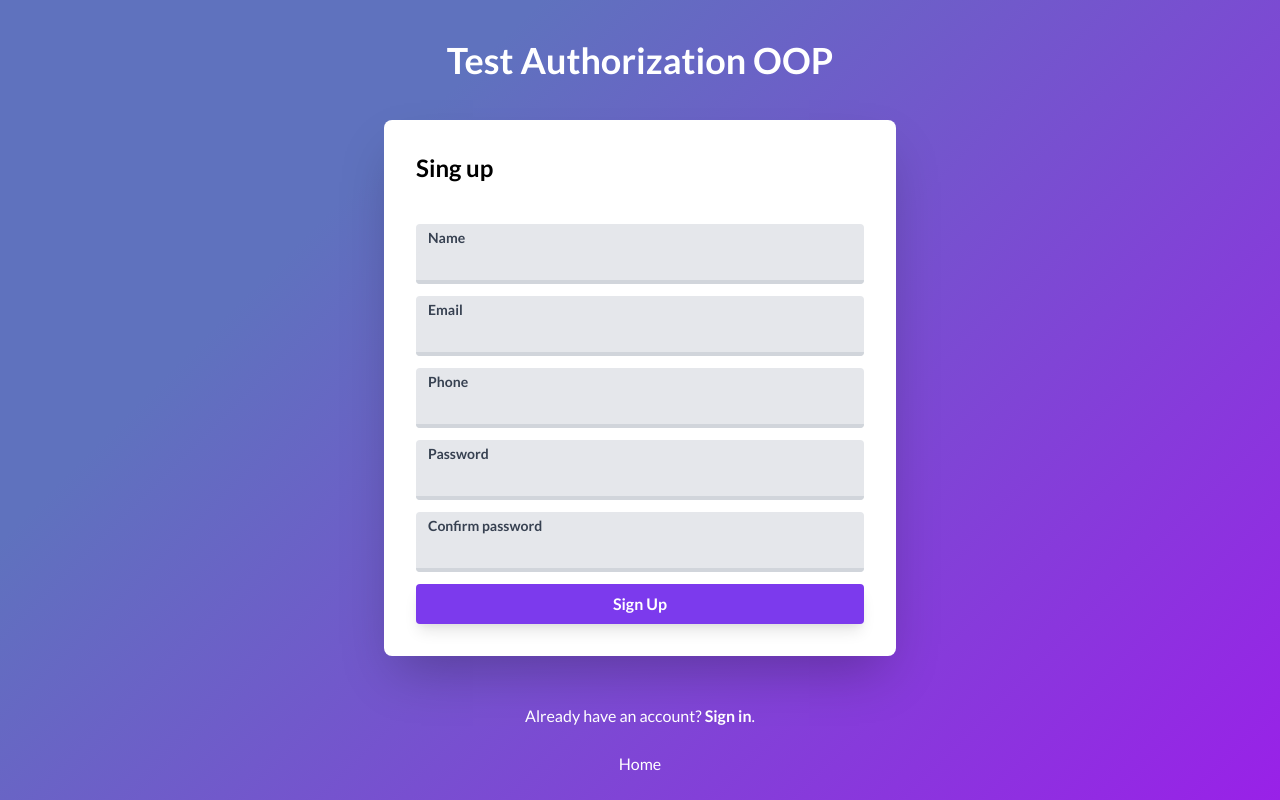
After one commit to Snooper7/test_auth_oop, a PHP site: template views/pages/register.php in a window 1280 px wide. The commit adds this page. Run offline with PHP 8.4, Linux system fonts and the light colour scheme; the template is opened without the code that fills it, so the values that code supplies are empty.

Commit message:
Libs and DB

```diff
--- a/index.php
+++ b/index.php
@@ -1,4 +1,9 @@
 <?php
 
+use App\Services\App;
+/**
+ * Файл index.php является фронт контроллером и только запускает маршрутизацию
+ */
 require_once __DIR__ . '/vendor/autoload.php';
+App::start();
 require_once __DIR__ . '/router/routes.php';
--- a/router/routes.php
+++ b/router/routes.php
@@ -3,6 +3,8 @@
 use App\Services\Router;
 
 Router::page('/login', 'login');
+Router::page('/register', 'register');
+Router::page('/', 'home');
 Router::page('/admin', 'admin');
 
 
--- a/views/pages/admin.php
+++ b/views/pages/admin.php
@@ -1,2 +1,5 @@
 <?php
-require_once "views/admin/components/layout.php";
+
+use App\Services\Page;
+
+Page::part('layout');
--- /dev/null
+++ b/views/pages/register.php
@@ -0,0 +1,97 @@
+<?php
+session_start();
+?>
+
+<!DOCTYPE html>
+<html lang="en">
+<head>
+    <meta charset="UTF-8">
+    <meta name="viewport" content="width=device-width, initial-scale=1.0">
+    <meta http-equiv="X-UA-Compatible" content="ie=edge">
+    <title>AUTH OOP</title>
+    <meta name="author" content="Snooper7">
+    <meta name="description" content="">
+
+    <link href="https://cdnjs.cloudflare.com/ajax/libs/tailwindcss/2.2.19/tailwind.min.css" rel="stylesheet">
+    <link href="https://fonts.googleapis.com/css2?family=Lato:wght@400;700&display=swap" rel="stylesheet">
+    <style>
+        .body-bg {
+            background-color: #9921e8;
+            background-image: linear-gradient(315deg, #9921e8 0%, #5f72be 74%);
+        }
+    </style>
+</head>
+<body class="body-bg min-h-screen pt-3 md:pt-10 pb-6 px-2 md:px-0" style="font-family:'Lato',sans-serif;">
+<header class="max-w-lg mx-auto">
+    <a href="#">
+        <h1 class="text-4xl font-bold text-white text-center">Test Authorization OOP</h1>
+    </a>
+</header>
+
+<main class="bg-white max-w-lg mx-auto p-6 md:p-8 my-10 rounded-lg shadow-2xl">
+    <section>
+        <h3 class="font-bold text-2xl">Sing up</h3>
+    </section>
+
+    <section class="mt-10">
+        <form class="flex flex-col" method="POST" action="/vendor/singup.php">
+            <div class="mb-3 pt-1 rounded bg-gray-200">
+                <label class="block text-gray-700 text-sm font-bold mb-1 ml-3" for="name">Name</label>
+                <input type="text" name="name" id="name"
+                       class="bg-gray-200 rounded w-full text-gray-700 focus:outline-none border-b-4 border-gray-300 focus:border-purple-600 transition duration-500 px-3 pb-1">
+            </div>
+            <div class="mb-3 pt-1 rounded bg-gray-200">
+                <label class="block text-gray-700 text-sm font-bold mb-1 ml-3" for="email">Email</label>
+                <input type="email" name="email" id="email"
+                       class="bg-gray-200 rounded w-full text-gray-700 focus:outline-none border-b-4 border-gray-300 focus:border-purple-600 transition duration-500 px-3 pb-1">
+            </div>
+            <div class="mb-3 pt-1 rounded bg-gray-200">
+                <label class="block text-gray-700 text-sm font-bold mb-1 ml-3" for="phone">Phone</label>
+                <input type="tel" name="phone" id="phone"
+                       class="bg-gray-200 rounded w-full text-gray-700 focus:outline-none border-b-4 border-gray-300 focus:border-purple-600 transition duration-500 px-3 pb-1">
+            </div>
+            <div class="mb-3 pt-1 rounded bg-gray-200">
+                <label class="block text-gray-700 text-sm font-bold mb-1 ml-3" for="password">Password</label>
+                <input type="password" name="password" id="password"
+                       class="bg-gray-200 rounded w-full text-gray-700 focus:outline-none border-b-4 border-gray-300 focus:border-purple-600 transition duration-500 px-3 pb-1">
+            </div>
+            <div class="mb-3 pt-1 rounded bg-gray-200">
+                <label class="block text-gray-700 text-sm font-bold mb-1 ml-3" for="confirm">Confirm password</label>
+                <input type="password" name="confirm" id="confirm"
+                       class="bg-gray-200 rounded w-full text-gray-700 focus:outline-none border-b-4 border-gray-300 focus:border-purple-600 transition duration-500 px-3 pb-1">
+            </div>
+            <button class="bg-purple-600 hover:bg-purple-700 text-white font-bold py-2 rounded shadow-lg hover:shadow-xl transition duration-200"
+                    type="submit">Sign Up
+            </button>
+        </form>
+    </section>
+    <?php
+
+    /**
+     * Вывод сообщения об ошибке, текст которого берется из сессии.
+     */
+    if (isset($_SESSION['message'])) {
+        echo '
+                <section class="mt-10">
+                    <div class="block w-full">
+                        <div class="font-bold relative mb-4 block w-full rounded bg-red-500 p-3 text-center leading-5 text-white opacity-100">
+                           ' . $_SESSION['message'] . '
+                        </div>
+                    </div>
+                </section>
+            ';
+    }
+    unset($_SESSION['message']);
+    ?>
+</main>
+
+<div class="max-w-lg mx-auto text-center mt-12 mb-6">
+    <p class="text-white">Already have an account? <a href="/login" class="font-bold hover:underline">Sign in</a>.
+    </p>
+</div>
+
+<footer class="max-w-lg mx-auto flex justify-center text-white">
+    <a href="/" class="hover:underline">Home</a>
+</footer>
+</body>
+</html>
```
Also changed, not shown: app/Services/App.php (added, +42 -0 lines), app/Services/Page.php (added, +11 -0 lines), app/Services/Router.php (+15 -0 lines), config/app.php (added, +9 -0 lines), config/db.php (added, +13 -0 lines), views/pages/home.php (added, +179 -0 lines), views/pages/login.php (+8 -5 lines).
